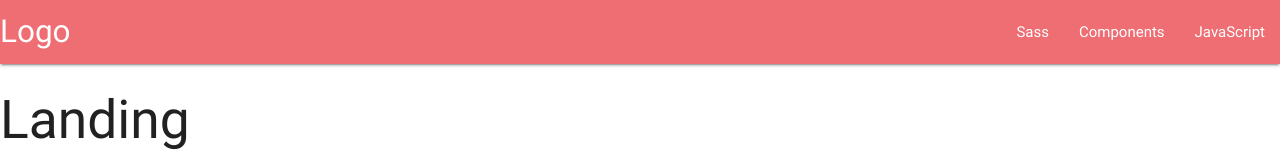
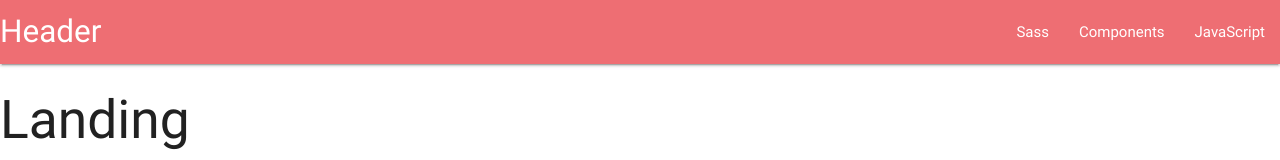
Before and after one commit to paradolfino/react_mern, a React (Create React App) app in the folder client/: page / in a window 1280 px wide. Shown: the top 160 px of the page. Built offline with nearby package versions, Linux system fonts and the light colour scheme.

Commit message:
commit 6 to pool[rapid-shining-mountains-q5e443] at 14:23 - 31/12/2017

```diff
--- a/client/src/components/Header.js
+++ b/client/src/components/Header.js
@@ -6,7 +6,7 @@ class Header extends Component {
       <nav>
         <div class="nav-wrapper">
           <a href="#" class="brand-logo">
-            Logo
+            Header
           </a>
           <ul id="nav-mobile" class="right hide-on-med-and-down">
             <li>
```
